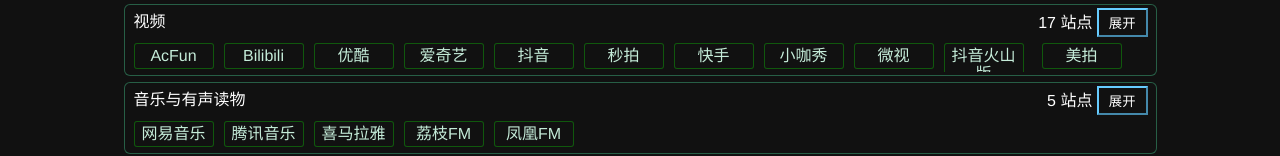
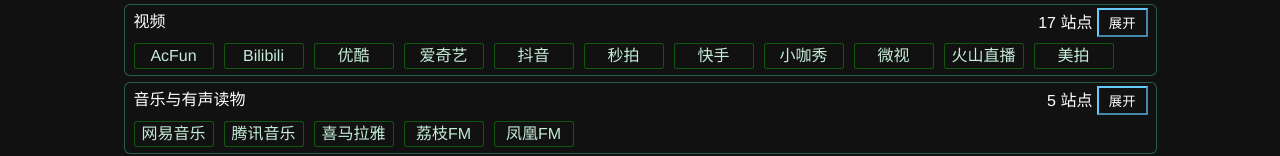
Before and after one commit to conglinyizhi/NavigationCenter, a Vue app: page / in a window 1280 px wide. Shown: the part 788-944 px from the top of the page. Built offline with nearby package versions, Linux system fonts and the light colour scheme.

Commit message:
修改 抖音火山版 -> 火山直播

```diff
--- a/src/components/navigation.vue
+++ b/src/components/navigation.vue
@@ -147,7 +147,7 @@ let siteData = [
       { title: "快手", url: "https://www.kuaishou.com" },
       { title: "小咖秀", url: "http://www.xiaokaxiu.com" },
       { title: "微视", url: "https://weishi.qq.com" },
-      { title: "抖音火山版", url: "https://www.huoshanzhibo.com" },
+      { title: "火山直播", url: "https://www.huoshanzhibo.com" },
       { title: "美拍", url: "https://www.meipai.com" },
       { title: "西瓜", url: "https://sso.toutiao.com" },
       { title: "快剪辑", url: "https://kuai.360.cn" },
```
